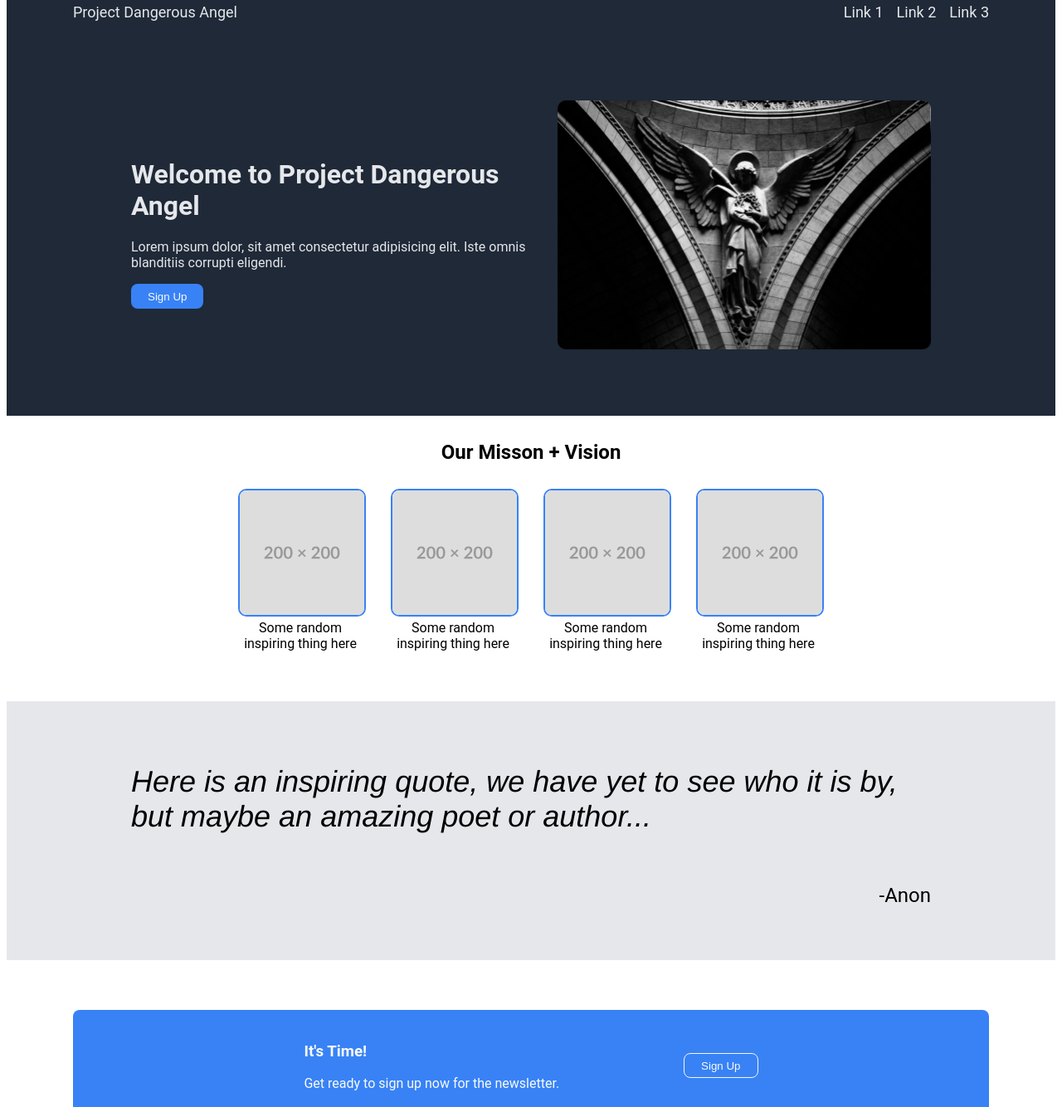
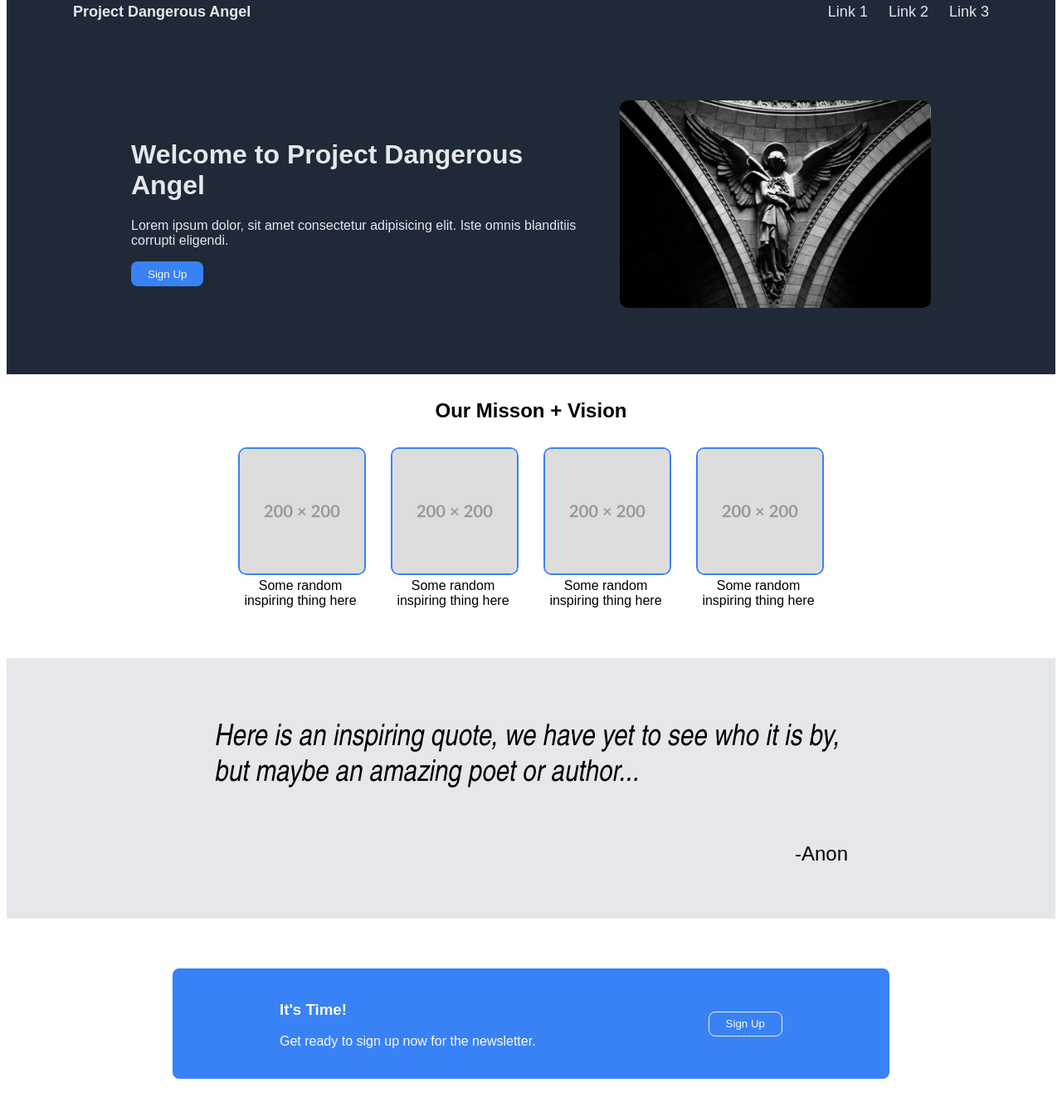
Before and after one commit to saintraq/landing-page, a plain HTML site: page index.html in a window 1280 px wide. Shown: the part 20-1354 px from the top of the page at 83% size. Drawn offline with Linux system fonts and the light colour scheme.

Commit message:
Make adjustments to call of action and quote for scalability

```diff
--- a/style.css
+++ b/style.css
@@ -1,7 +1,7 @@
 body {
     display:flex;
     flex-direction: column;
-    font-family: Roboto, Arial, sans-serif;
+    font-family: Arial, Helvetica, sans-serif;
 }
 
 .header {
@@ -14,12 +14,16 @@ body {
     padding: 16px 80px;
 }
 
+.logo {
+    font-weight: 700;
+}
+
 ul {
     list-style: none;
     display: flex;
     margin:0;
     padding:0;
-    gap: 16px;
+    gap: 25px;
 }
 
 a {
@@ -33,15 +37,15 @@ a {
     color: #e5e7eb;
     background: #1f2937;
     padding: 80px 150px;
-    gap: 16px;
+    gap: 25px;
     align-items: center;
     justify-content: center;
 }
 
 .angel {
-    height: 300px;
+    height: 250px;
     width: auto;
-    border: none;;
+    border: none;
 
 }
 
@@ -74,13 +78,14 @@ img {
     display: flex;
     flex-direction: column;
     background-color: #e5e7eb;
-    padding: 40px 150px;
+    padding: 40px 250px;
 }
 
 .quote-body {
-    font-family: 'Franklin Gothic Medium', 'Arial Narrow', Arial, sans-serif;
+    font-family: 'Arial Narrow', Arial, sans-serif;
     font-size: 36px;
     font-style: italic;
+    font-weight: lighter;
 
 }
 
@@ -91,13 +96,13 @@ img {
 
 .action {
     display: flex;
-    justify-content: center;
+    justify-content: space-around;
     align-items: center;
-    gap: 150px;
     background: #3882f6;
     color: #f9faf8;
-    margin: 60px 80px;
-    padding: 20px;
+    gap: 150px;
+    margin: 60px 200px;
+    padding: 20px 100px;
     border-radius: 8px;
 }
 
```
Also changed, not shown: 1 other file.
